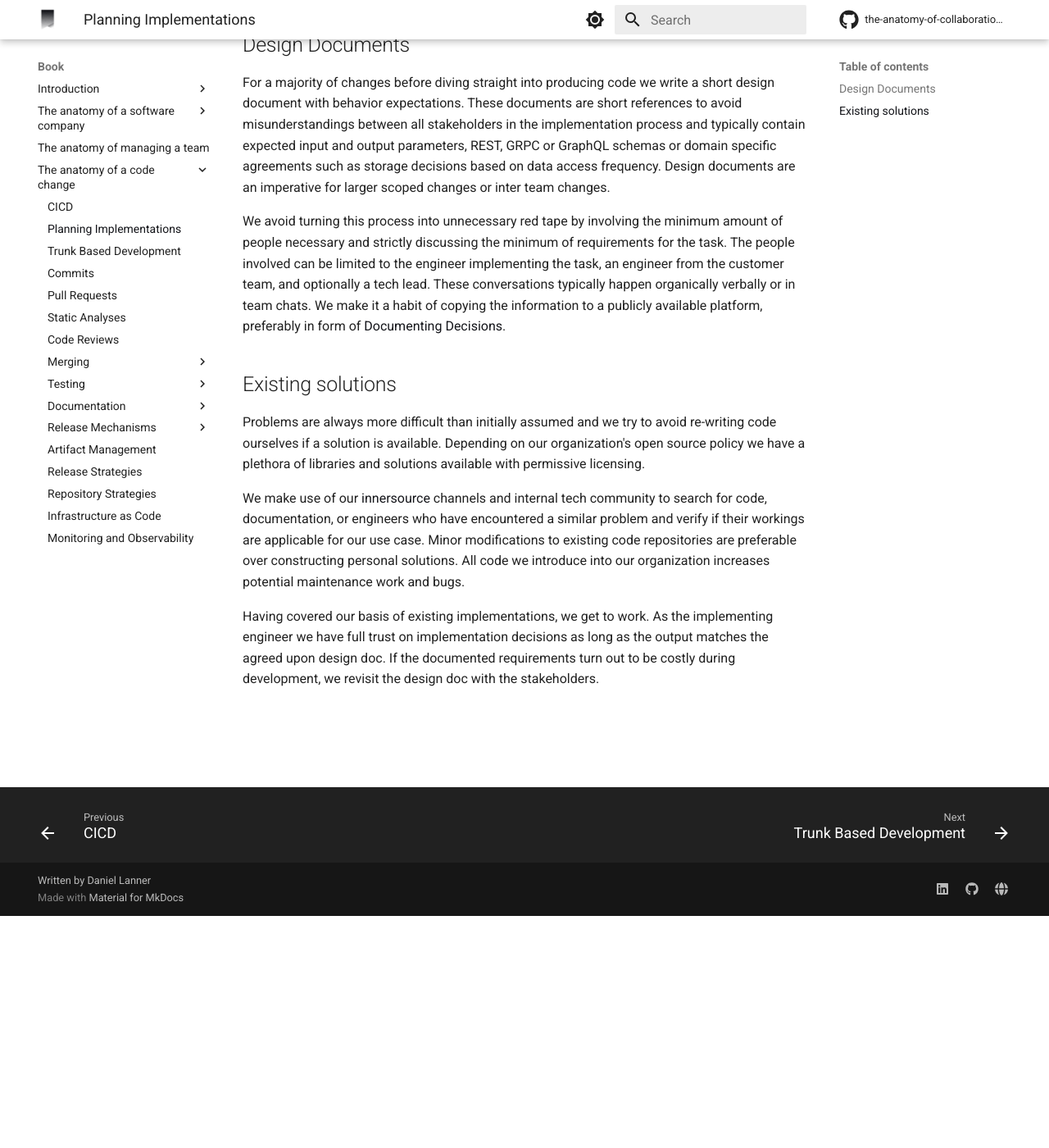
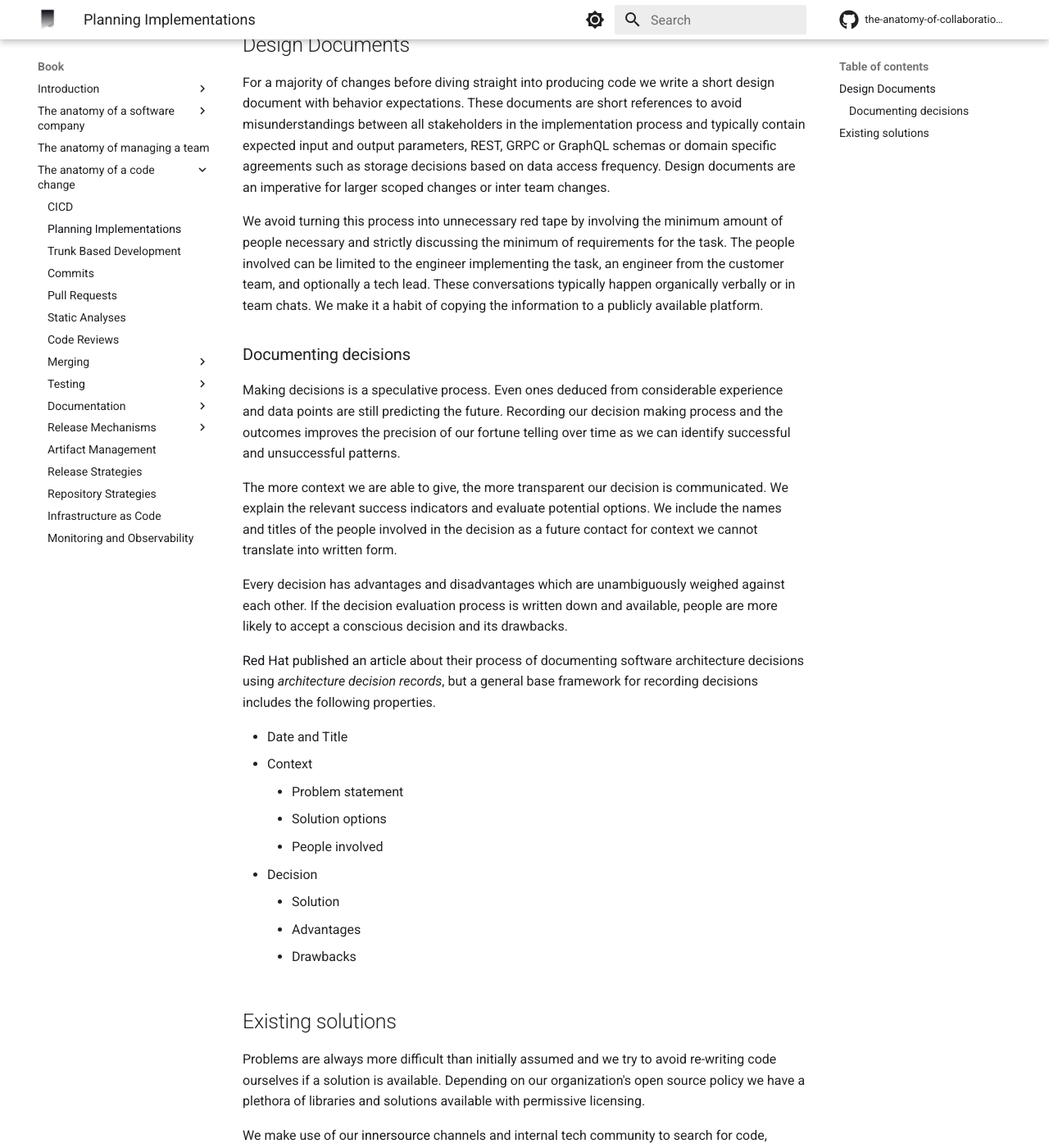
Before and after one commit to engineering-collaboration/book, an MkDocs documentation site: the page built from docs/book/anatomy-of-a-code-change/change-decision.md, in a window 1280 px wide and 1400 px high, scrolled down 283 px. Shown: the whole window at 82% size. Built offline with MkDocs 1.6.1 and Material for MkDocs 9.7.7, drawn with Linux system fonts in a browser that asks for light colours; comment, search, counter and statistics services are not loaded.

Commit message:
Move chapter of decisions to integration planning

```diff
--- a/docs/book/anatomy-of-a-code-change/change-decision.md
+++ b/docs/book/anatomy-of-a-code-change/change-decision.md
@@ -6,7 +6,27 @@ After product features have been milled into sprint tasks and the tasks assigned
 
 For a majority of changes before diving straight into producing code we write a short design document with behavior expectations. These documents are short references to avoid misunderstandings between all stakeholders in the implementation process and typically contain expected input and output parameters, REST, GRPC or GraphQL schemas or domain specific agreements such as storage decisions based on data access frequency. Design documents are an imperative for larger scoped changes or inter team changes.
 
-We avoid turning this process into unnecessary red tape by involving the minimum amount of people necessary and strictly discussing the minimum of requirements for the task. The people involved can be limited to the engineer implementing the task, an engineer from the customer team, and optionally a tech lead. These conversations typically happen organically verbally or in team chats. We make it a habit of copying the information to a publicly available platform, preferably in form of [Documenting Decisions]().
+We avoid turning this process into unnecessary red tape by involving the minimum amount of people necessary and strictly discussing the minimum of requirements for the task. The people involved can be limited to the engineer implementing the task, an engineer from the customer team, and optionally a tech lead. These conversations typically happen organically verbally or in team chats. We make it a habit of copying the information to a publicly available platform.
+
+### Documenting decisions
+
+Making decisions is a speculative process. Even ones deduced from considerable experience and data points are still predicting the future. Recording our decision making process and the outcomes improves the precision of our fortune telling over time as we can identify successful and unsuccessful patterns.
+
+The more context we are able to give, the more transparent our decision is communicated. We explain the relevant success indicators and evaluate potential options. We include the names and titles of the people involved in the decision as a future contact for context we cannot translate into written form.
+
+Every decision has advantages and disadvantages which are unambiguously weighed against each other. If the decision evaluation process is written down and available, people are more likely to accept a conscious decision and its drawbacks.
+
+[Red Hat published an article](https://www.redhat.com/architect/architecture-decision-records) about their process of documenting software architecture decisions using *architecture decision records*, but a general base framework for recording decisions includes the following properties.
+
+- Date and Title
+- Context
+    - Problem statement
+    - Solution options
+    - People involved
+- Decision
+    - Solution
+    - Advantages
+    - Drawbacks
 
 ## Existing solutions
 
```
